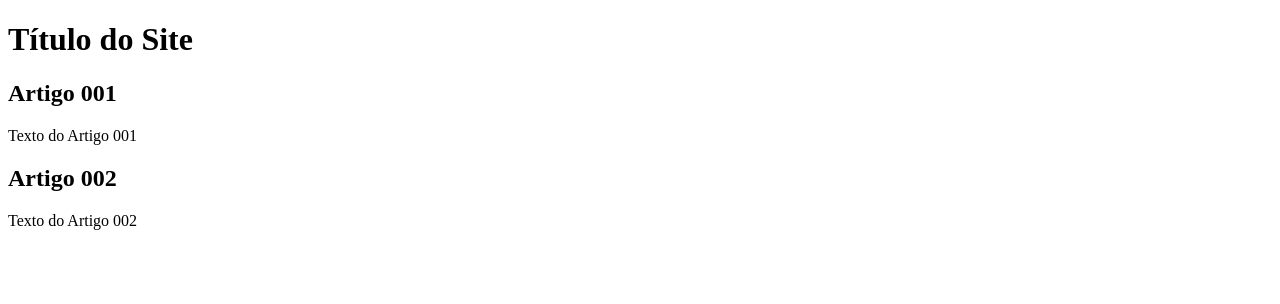
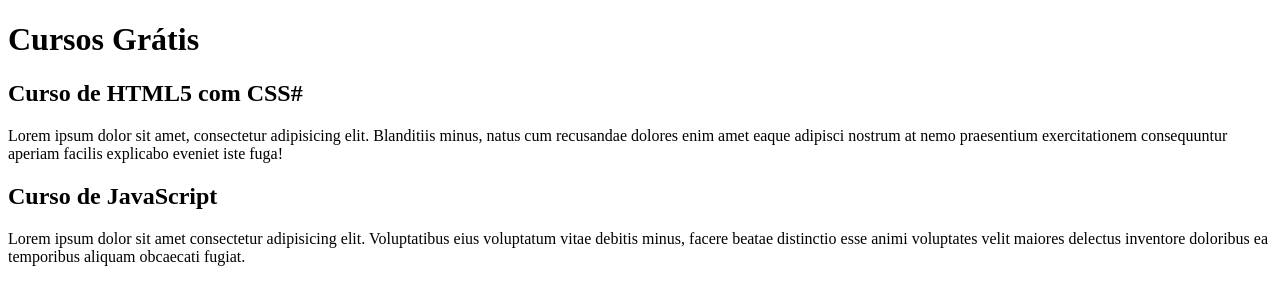
Before and after one commit to henriqevargas/projeto-site, a plain HTML site: page index.html in a window 1280 px wide. Drawn offline with Linux system fonts and the light colour scheme.

Commit message:
comecei a escrever conteudo

```diff
--- a/index.html
+++ b/index.html
@@ -4,20 +4,20 @@
     <meta charset="UTF-8">
     <meta http-equiv="X-UA-Compatible" content="IE=edge">
     <meta name="viewport" content="width=device-width, initial-scale=1.0">
-    <title>Título do Site</title>
+    <title></title>
 </head>
 <body>
     <main>
         <header>
-            <h1>Título do Site</h1>
+            <h1>Cursos Grátis</h1>
         </header>
         <article>
-            <h2>Artigo 001</h2>
-            <p>Texto do Artigo 001</p>
+            <h2>Curso de HTML5 com CSS#</h2>
+            <p>Lorem ipsum dolor sit amet, consectetur adipisicing elit. Blanditiis minus, natus cum recusandae dolores enim amet eaque adipisci nostrum at nemo praesentium exercitationem consequuntur aperiam facilis explicabo eveniet iste fuga!</p>
         </article>
         <article>
-            <h2>Artigo 002</h2>
-            <p>Texto do Artigo 002</p>
+            <h2>Curso de JavaScript</h2>
+            <p>Lorem ipsum dolor sit amet consectetur adipisicing elit. Voluptatibus eius voluptatum vitae debitis minus, facere beatae distinctio esse animi voluptates velit maiores delectus inventore doloribus ea temporibus aliquam obcaecati fugiat.</p>
         </article>
     </main>
 </body>
```
